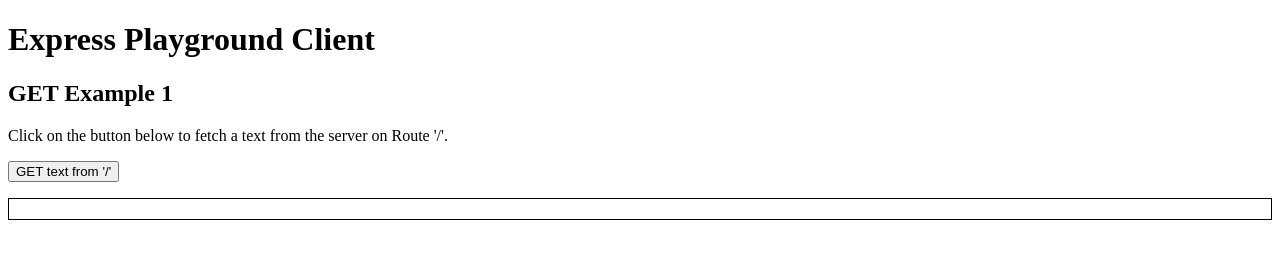
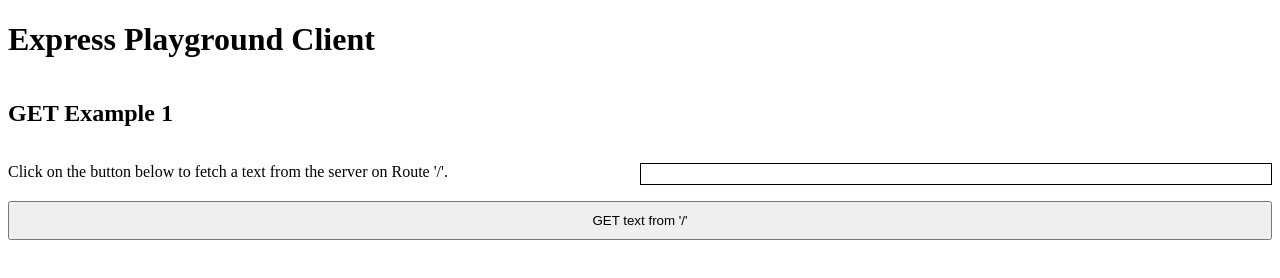
Before and after one commit to arisslin/express-playground, a website built with Parcel: page src/client/index.html in a window 1280 px wide. Built offline with nearby package versions, Linux system fonts and the light colour scheme.

Commit message:
Style Example-1

```diff
--- a/src/client/index.html
+++ b/src/client/index.html
@@ -13,11 +13,16 @@
   </head>
   <body>
     <h1>Express Playground Client</h1>
-    <h2>GET Example 1</h2>
-    <p>
-      Click on the button below to fetch a text from the server on Route '/'.
-    </p>
-    <button data-js="get-button-1">GET text from '/'</button>
-    <p class="get-response-1" data-js="get-response-1"></p>
+
+    <section class="example-1">
+      <h2 class="example-1__headline">GET Example 1</h2>
+      <p class="example-1__description">
+        Click on the button below to fetch a text from the server on Route '/'.
+      </p>
+      <p class="example-1__response" data-js="get-response-1"></p>
+      <button class="example-1__button" data-js="get-button-1">
+        GET text from '/'
+      </button>
+    </section>
   </body>
 </html>
--- a/src/client/styles.css
+++ b/src/client/styles.css
@@ -2,7 +2,31 @@
   box-sizing: border-box;
 }
 
-.get-response-1 {
+.example-1 {
+  display: grid;
+  grid-template-columns: 1fr 1fr;
+  grid-template-rows: auto;
+  grid-template-areas:
+    'headline headline'
+    'description response'
+    'button button';
+}
+
+.example-1__headline {
+  grid-area: headline;
+}
+
+.example-1__description {
+  grid-area: description;
+}
+
+.example-1__response {
+  grid-area: response;
   border: 1px solid black;
   padding: 10px;
 }
+
+.example-1__button {
+  grid-area: button;
+  padding: 10px;
+}
```
